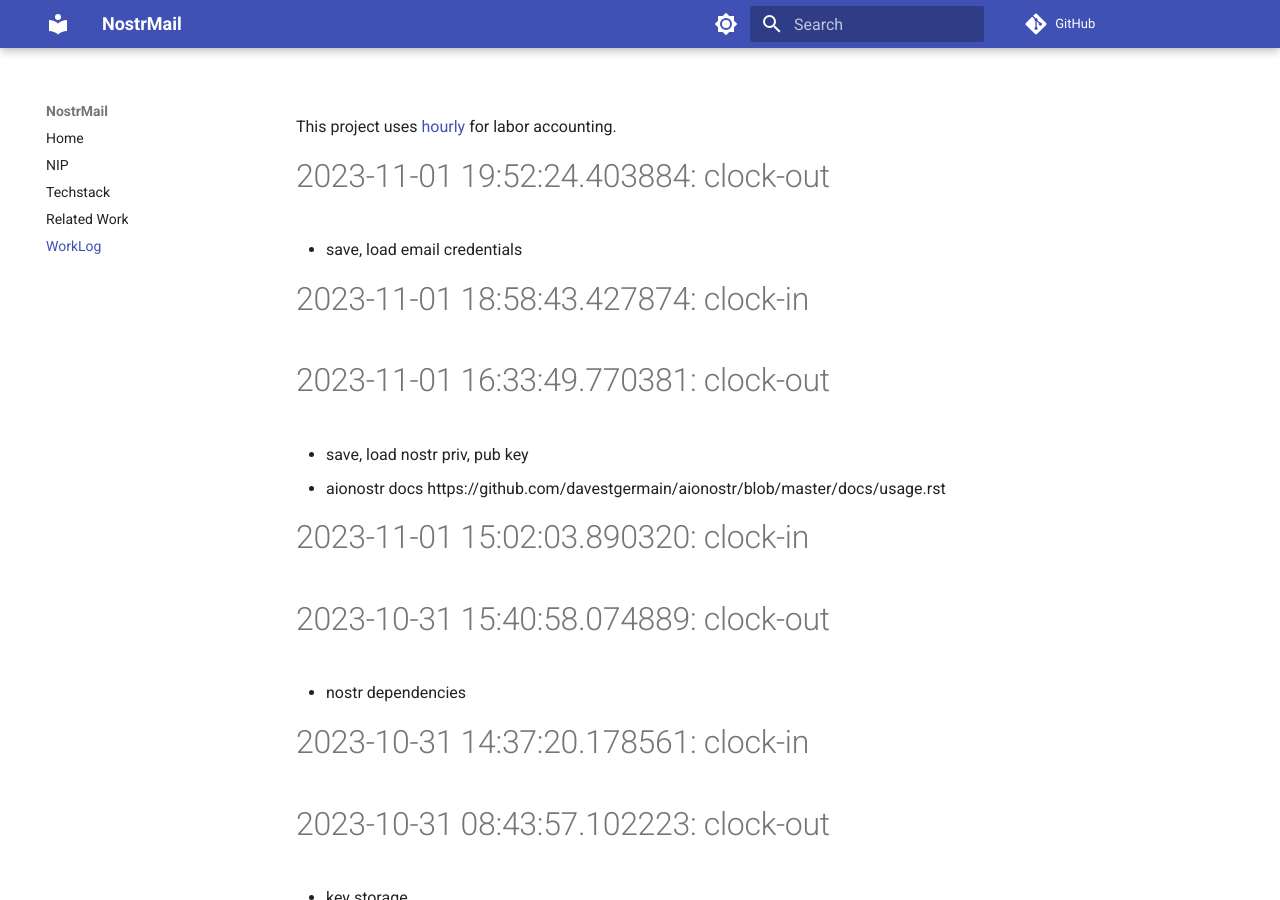
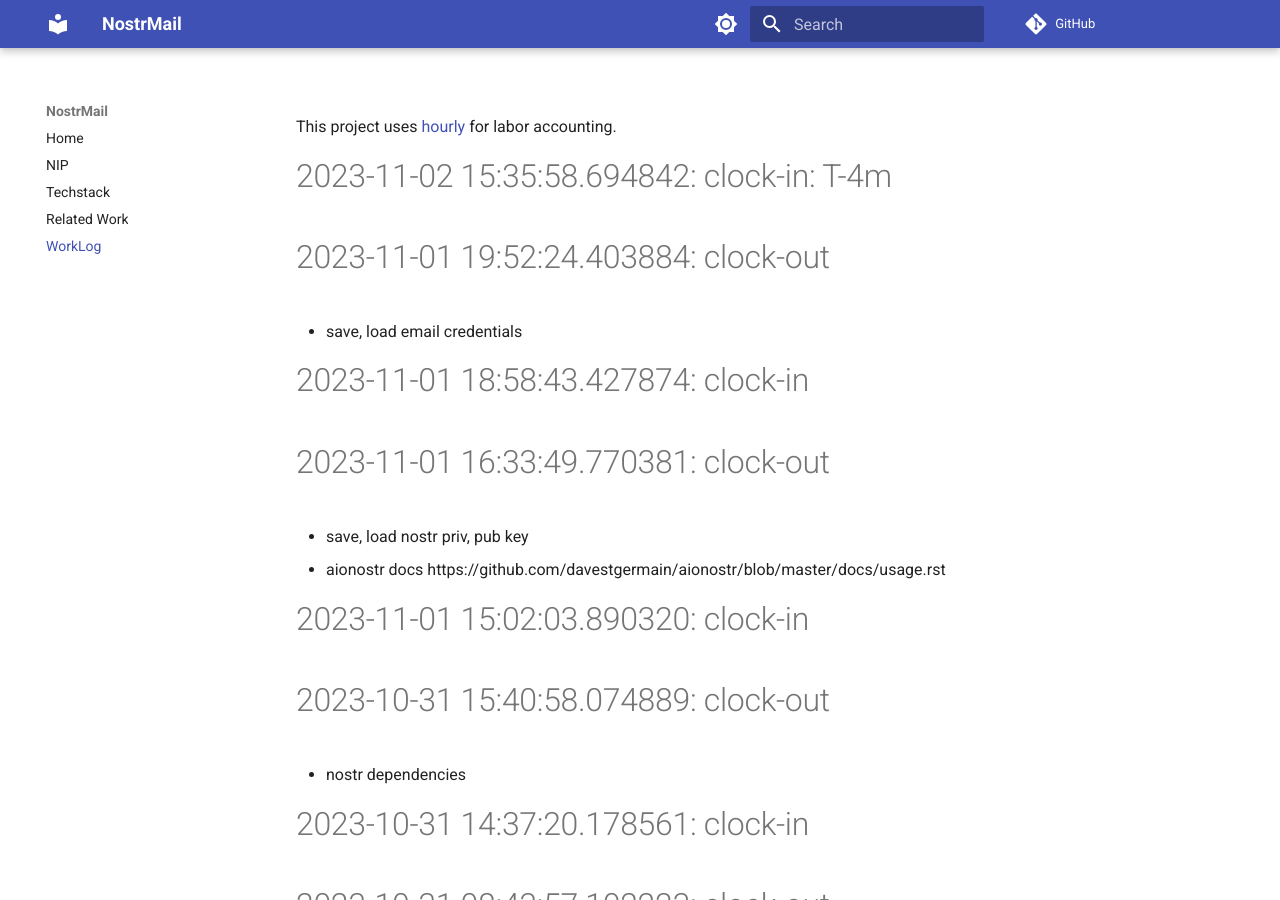
Before and after one commit to asherp/nostr-mail, an MkDocs documentation site: the page built from docs/WorkLog.md, in a window 1280 px wide and 900 px high. Built offline with MkDocs 1.6.1 and Material for MkDocs 9.7.7, drawn with Linux system fonts in a browser that asks for light colours; comment, search, counter and statistics services are not loaded.

Commit message:
clock-in: T-4m

```diff
--- a/WorkLog.md
+++ b/WorkLog.md
@@ -1,3 +1,6 @@
+
+# 2023-11-02 15:35:58.694842: clock-in: T-4m
+
 # 2023-11-01 19:52:24.403884: clock-out
 
 * save, load email credentials
```
